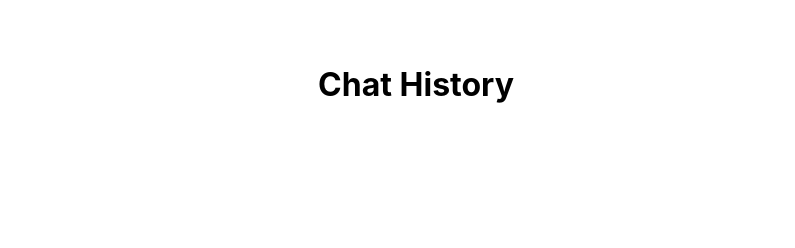
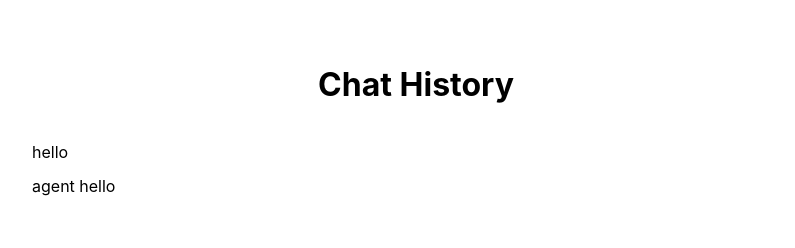
Before and after one commit to dkvasudevan/ExcelAI-React, a React (Vite) app: page / in a window 1280 px wide. Shown: the top 248 px of the page, without its empty margins (224-1019 px from the left). Built offline with nearby package versions, Linux system fonts and the light colour scheme.

Commit message:
add chat proper format

```diff
--- a/src/Context.jsx
+++ b/src/Context.jsx
@@ -5,7 +5,9 @@ const MyContext = createContext();
 
 // Create a provider component
 export const MyContextProvider = ({ children }) => {
-  const [chatHistory, setChatHistory] = useState([]);
+  const [chatHistory, setChatHistory] = useState([
+    { user_message: 'hello', agent_message: 'agent hello' },
+  ]);
 
   return (
     <MyContext.Provider value={{ chatHistory, setChatHistory }}>
--- a/src/components/ChatPanel/ChatHistory/ChatHistory.css
+++ b/src/components/ChatPanel/ChatHistory/ChatHistory.css
@@ -1,5 +1,5 @@
 .chat-history-wrapper {
-  /* background-color: red; */
+  /* background-color: blue; */
   width: 60%;
   height: 80%;
   position: fixed;
@@ -16,5 +16,19 @@
 
 .chat-history-messages {
   margin-top: 100px;
+  /* background-color: red; */
+  /* left: 0%; */
+  /* transform: translateX(-45%); */
+  width: 100vw;
+  text-align: left;
+
   /* overflow: auto; */
 }
+
+.message {
+  margin-top: 10px;
+  left: 0%;
+  max-width: 50vw;
+  /* transform: translateX(-40%); */
+  /* left: 0%; */
+}
--- a/src/components/ChatPanel/ChatHistory/ChatHistory.jsx
+++ b/src/components/ChatPanel/ChatHistory/ChatHistory.jsx
@@ -13,7 +13,10 @@ function ChatHistory() {
         <h1 className="chat-history-title">Chat History</h1>
         <div className="chat-history-messages">
           {chatHistory.map((msg, ind) => (
-            <div className="message">{msg}</div>
+            <div>
+              <div className="message">{msg.user_message}</div>
+              <div className="message">{msg.agent_message} </div>
+            </div>
           ))}
         </div>
       </div>
--- a/src/components/ChatPanel/FileInputPanel/PromptInput/PromptInput.jsx
+++ b/src/components/ChatPanel/FileInputPanel/PromptInput/PromptInput.jsx
@@ -14,7 +14,10 @@ function PromptInput() {
   const handleSubmit = (event) => {
     event.preventDefault(); // Prevent page reload
     console.log('Input Submitted:', inputValue);
-    chatHistory.push(inputValue);
+    chatHistory.push({
+      user_message: inputValue,
+      agent_message: 'test message',
+    });
     setChatHistory([...chatHistory]);
     console.log(chatHistory);
     setInputValue(''); // Clear the input bar after submission
```
